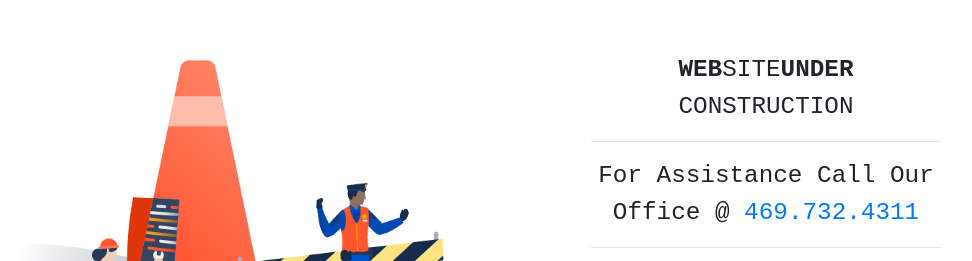
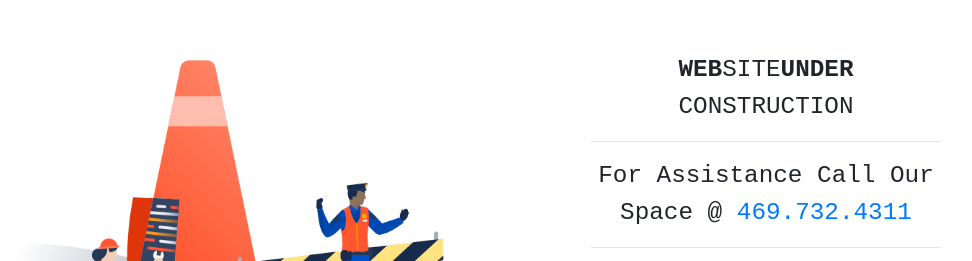
Before and after one commit to williambevans/bellagreenco, a plain HTML site: page index.html in a window 1280 px wide. Shown: the part 165-426 px from the top of the page, without its empty margins (159-1131 px from the left). Drawn offline with nearby package versions, Linux system fonts and the light colour scheme.

Commit message:
wordage soup

```diff
--- a/index.html
+++ b/index.html
@@ -22,7 +22,7 @@
                 <p><b>WEB</b>SITE<b>UNDER</b></p>
                 <p>CONSTRUCTION</p>
                 <hr>
-                <p>For Assistance Call Our Office @ <a href="tel:469-732-4311">469.732.4311</a></p>
+                <p>For Assistance Call Our Space @ <a href="tel:469-732-4311">469.732.4311</a></p>
                 <hr>
                 <p>Kind Regards,</p>
                 <p>Perry Hamilton Co.</p>
```
